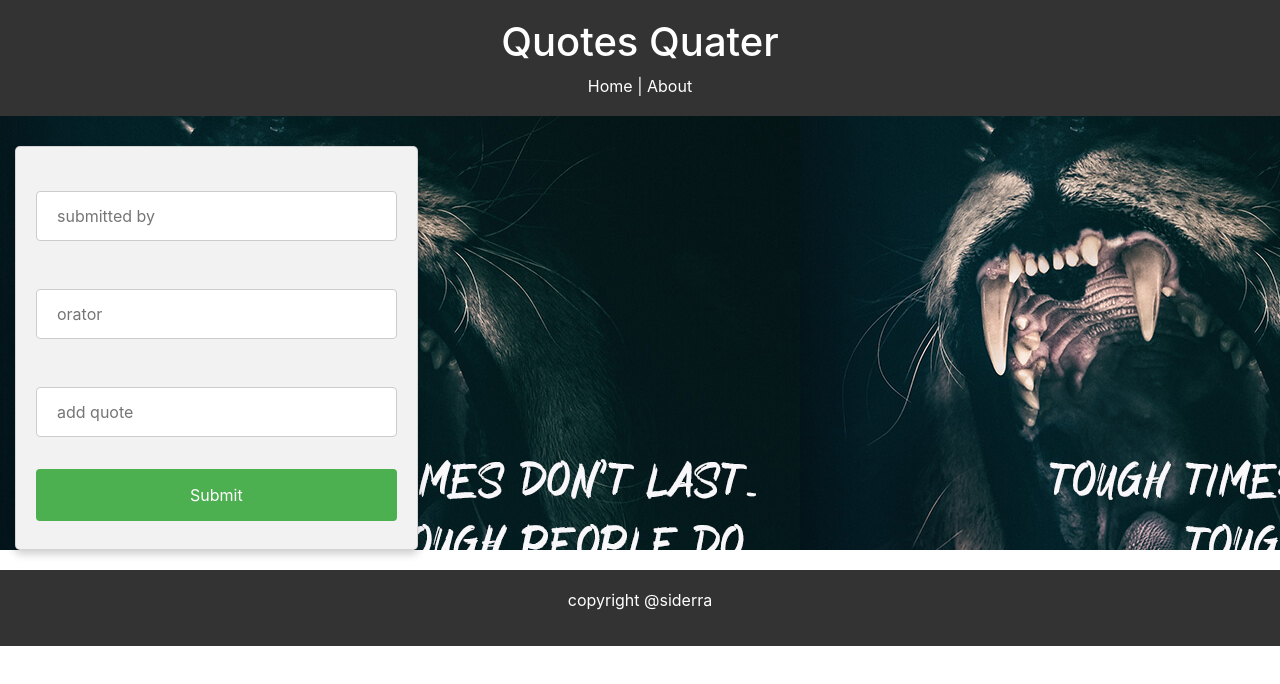
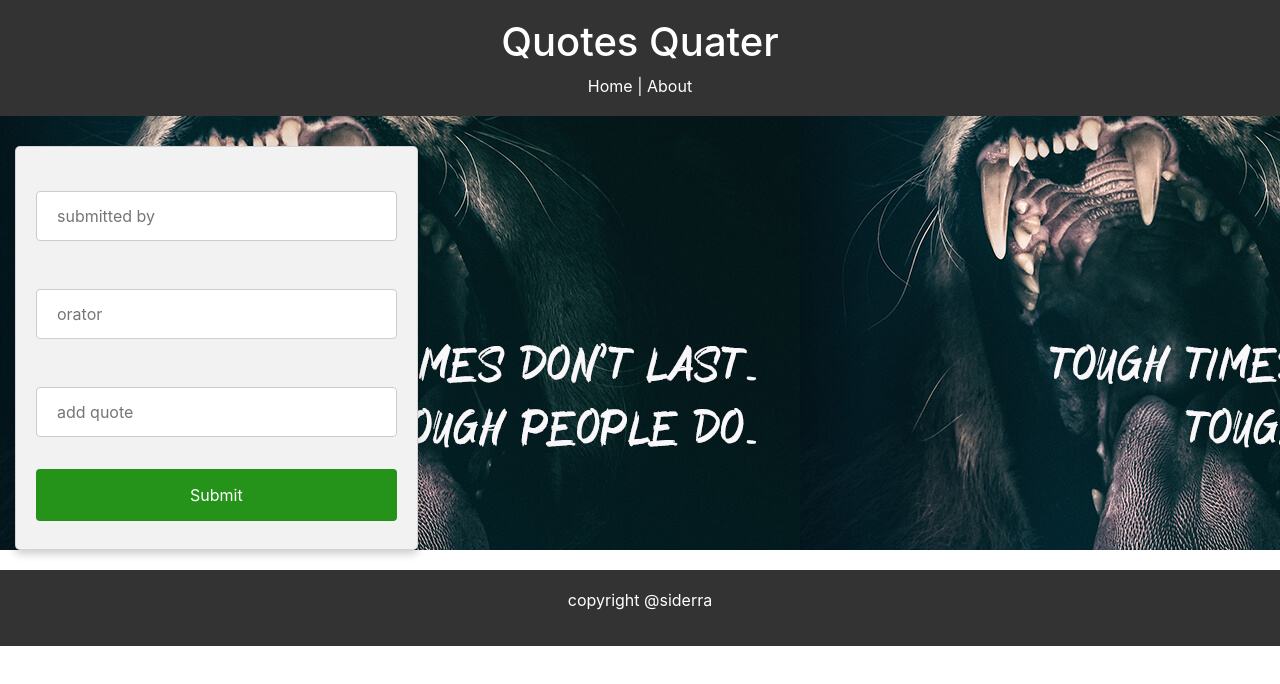
Before and after one commit to vsidera/Quotes, an Angular app: page / in a window 1280 px wide. Shown: the top 684 px of the page. Built offline with nearby package versions, Linux system fonts and the light colour scheme; no server answers.

Commit message:
update the README

```diff
--- a/src/app/components/add-quote/add-quote.component.css
+++ b/src/app/components/add-quote/add-quote.component.css
@@ -10,7 +10,7 @@ input[type=text], select {
 
   input[type=submit] {
     width: 100%;
-    background-color: #4CAF50;
+    background-color: #259319;
     color: white;
     padding: 14px 20px;
     margin: 8px 0;
--- a/src/app/components/layout/header/header.component.css
+++ b/src/app/components/layout/header/header.component.css
@@ -1,5 +1,6 @@
 .header {
     background: #333;
+
     color: #fff;
     text-align: center;
     padding: 18px;
--- a/src/app/components/quotes/quotes.component.css
+++ b/src/app/components/quotes/quotes.component.css
@@ -6,5 +6,6 @@
 
 .container-fluid{
     background-image: url(/assets/images/back1.jpg);
+    background-attachment: fixed;
 
 }
```
Also changed, not shown: src/assets/back1.jpg (added), 1 other file (tests, documents, lock files or other folders).
